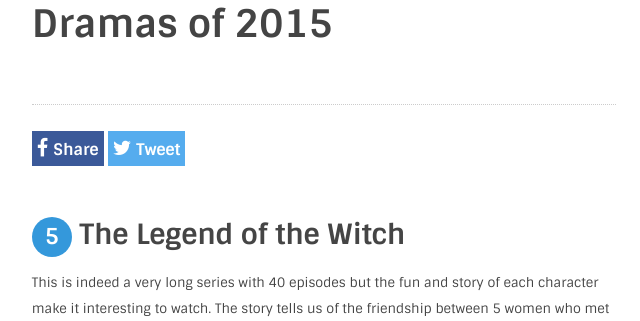
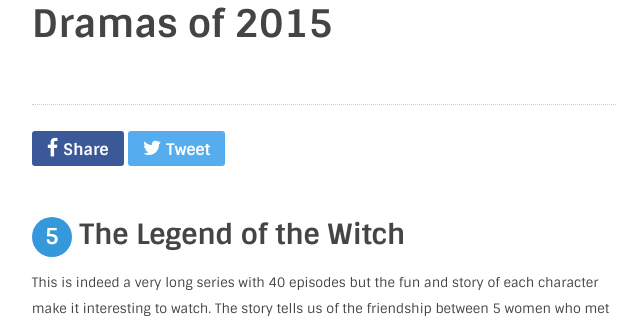
Before and after one commit to heyandie/andierabino, a Django app: a page that uses templates/base.html in a window 1280 px wide. Shown: the part 262-583 px from the top of the page, without its empty margins (316-956 px from the left). Run offline with Django 3.2, Linux system fonts and the light colour scheme; data comes from the database, SQL or seed files in the repository; some libraries are stand-ins or nearby versions.

Commit message:
updated share button styles

```diff
--- a/static/css/main.css
+++ b/static/css/main.css
@@ -298,13 +298,13 @@ a:hover {
 #post-share-buttons a {
   display: block;
   height: 25px;
-  width: 25px;
   line-height: 25px;
   font-size: 2rem;
   text-align: center;
   color: #fff;
-  padding: 5px;
+  padding: 5px 15px;
   cursor: pointer;
+  border-radius: 3px;
 }
 #post-share-buttons a span {
   font-family: 'Sintony';
```
